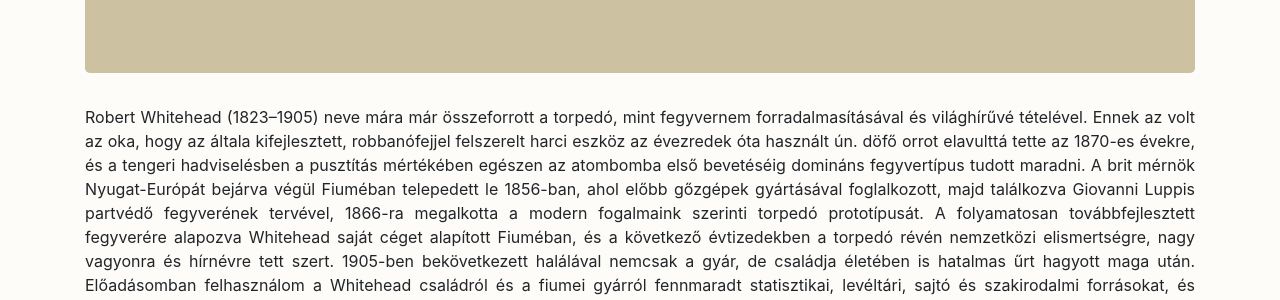
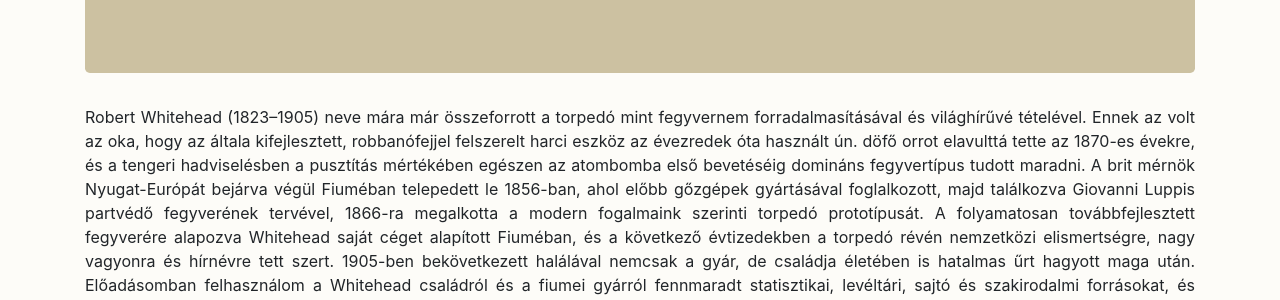
Before and after one commit to hegyhati/psak_2020, a Jekyll site: the page built from _presentations/Pelles_Marton.md, in a window 1280 px wide. Shown: the part 224-524 px from the top of the page. Built offline with Jekyll 4.4.1, drawn with Linux system fonts in a browser that asks for light colours; some of the changed text lies outside the part shown.

```diff
--- a/_presentations/Pelles_Marton.md
+++ b/_presentations/Pelles_Marton.md
@@ -3,4 +3,4 @@ presenter: Pelles Márton
 title: "Az innovatív haditechnológiára alapozott meggazdagodás és politikai befolyásszerzés: Robert Whitehead szerepe a fiumei torpedógyártás világsikerében (1823–1923)"
 ---
 
-Robert Whitehead (1823–1905) neve mára már összeforrott a torpedó, mint fegyvernem forradalmasításával és világhírűvé tételével. Ennek az volt az oka, hogy az általa kifejlesztett, robbanófejjel felszerelt harci eszköz az évezredek óta használt ún. döfő orrot elavulttá tette az 1870-es évekre, és a tengeri hadviselésben a pusztítás mértékében egészen az atombomba első bevetéséig domináns fegyvertípus tudott maradni. A brit mérnök Nyugat-Európát bejárva végül Fiuméban telepedett le 1856-ban, ahol előbb gőzgépek gyártásával foglalkozott, majd találkozva Giovanni Luppis partvédő fegyverének tervével, 1866-ra megalkotta a modern fogalmaink szerinti torpedó prototípusát. A folyamatosan továbbfejlesztett fegyverére alapozva Whitehead saját céget alapított Fiuméban, és a következő évtizedekben a torpedó révén nemzetközi elismertségre, nagy vagyonra és hírnévre tett szert. 1905-ben bekövetkezett halálával nemcsak a gyár, de családja életében is hatalmas űrt hagyott maga után. Előadásomban felhasználom a Whitehead családról és a fiumei gyárról fennmaradt statisztikai, levéltári, sajtó és szakirodalmi forrásokat, és bemutatom Whitehead karrierjét.
+Robert Whitehead (1823–1905) neve mára már összeforrott a torpedó mint fegyvernem forradalmasításával és világhírűvé tételével. Ennek az volt az oka, hogy az általa kifejlesztett, robbanófejjel felszerelt harci eszköz az évezredek óta használt ún. döfő orrot elavulttá tette az 1870-es évekre, és a tengeri hadviselésben a pusztítás mértékében egészen az atombomba első bevetéséig domináns fegyvertípus tudott maradni. A brit mérnök Nyugat-Európát bejárva végül Fiuméban telepedett le 1856-ban, ahol előbb gőzgépek gyártásával foglalkozott, majd találkozva Giovanni Luppis partvédő fegyverének tervével, 1866-ra megalkotta a modern fogalmaink szerinti torpedó prototípusát. A folyamatosan továbbfejlesztett fegyverére alapozva Whitehead saját céget alapított Fiuméban, és a következő évtizedekben a torpedó révén nemzetközi elismertségre, nagy vagyonra és hírnévre tett szert. 1905-ben bekövetkezett halálával nemcsak a gyár, de családja életében is hatalmas űrt hagyott maga után. Előadásomban felhasználom a Whitehead családról és a fiumei gyárról fennmaradt statisztikai, levéltári, sajtó és szakirodalmi forrásokat, és bemutatom Whitehead karrierjét.
```
